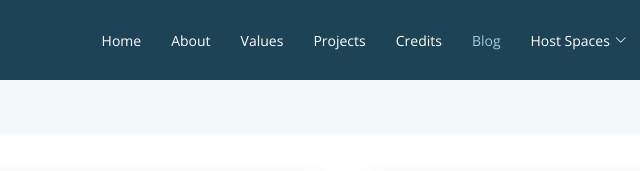
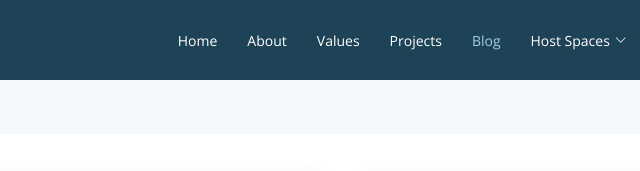
Before and after one commit to Holozoa/holozoa.github.io, a plain HTML site: page blog.html in a window 1280 px wide. Shown: the top 171 px of the page, 495-1135 px from the left. Drawn offline with nearby package versions, Linux system fonts and the light colour scheme.

Commit message:
modified:   blog.html

```diff
--- a/blog.html
+++ b/blog.html
@@ -49,7 +49,6 @@
           <li><a href="about.html">About</a></li>
           <li><a href="values.html">Values</a></li>
           <li><a href="projects.html">Projects</a></li>
-          <li><a href="credits.html">Credits</a></li>
           <li><a class="active" href="blog.html">Blog</a></li>
           <li class="dropdown"><a href="#"><span>Host Spaces</span> <i class="bi bi-chevron-down"></i></a>
             <ul>
```
